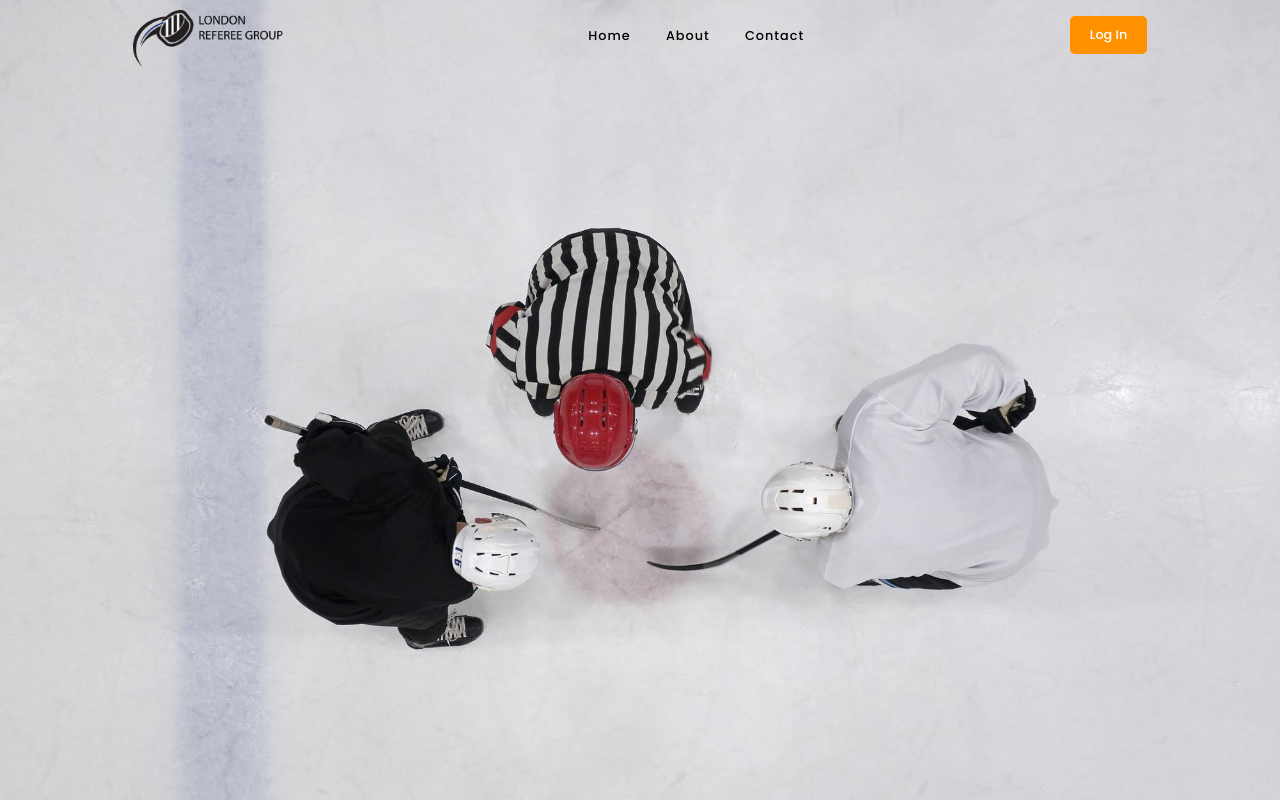
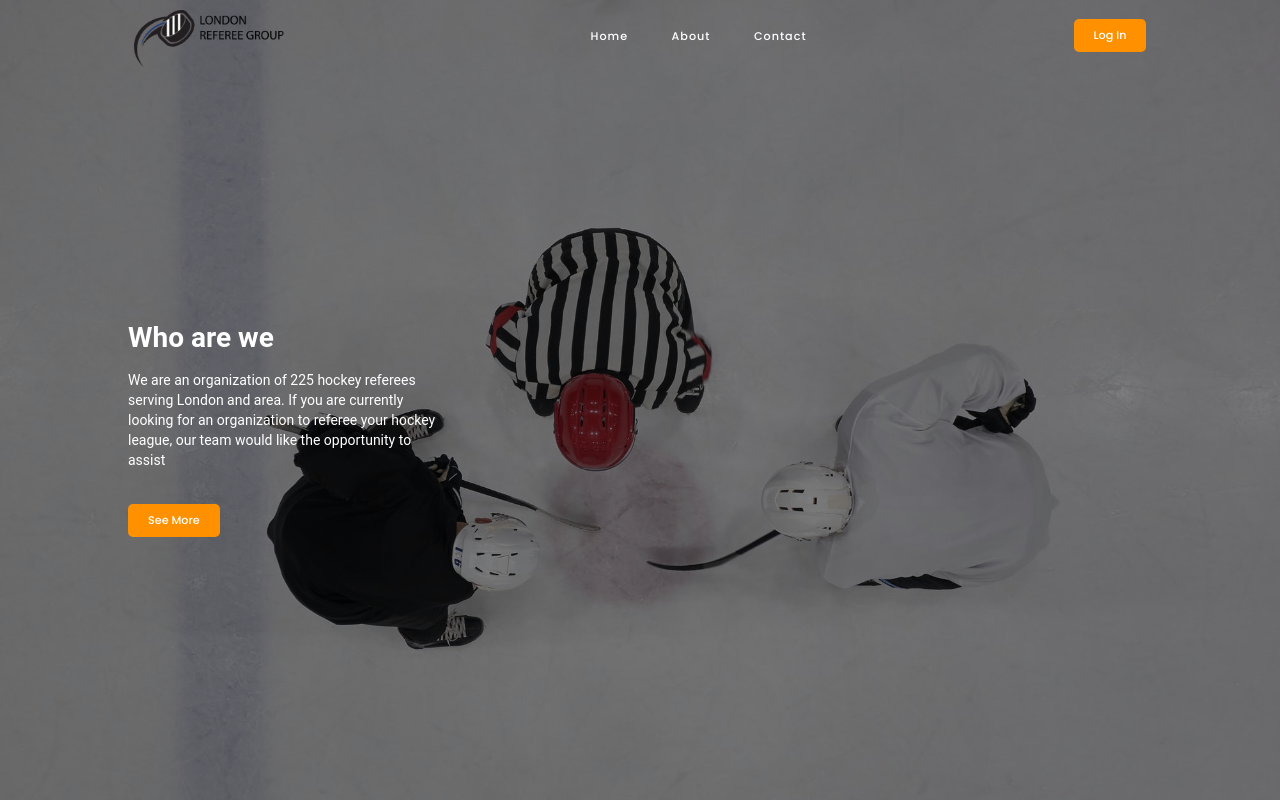
Before and after one commit to Deep-dsp/London-Referee-Group, a PHP site: page / in a window 1280 px wide. Run offline with PHP 8.4, Linux system fonts and the light colour scheme.

Commit message:
homeOnWayy

```diff
--- a/assets/sass/main.scss
+++ b/assets/sass/main.scss
@@ -6,3 +6,11 @@ body{
     padding: 0;
     box-sizing: border-box;
 }
+
+.ham-burger i{
+    color: #fff;
+}
+
+.ham-burger{
+    display: none;
+}
--- a/assets/sass/modules/_navbar.scss
+++ b/assets/sass/modules/_navbar.scss
@@ -1,10 +1,11 @@
 header{
     width: 100%;
     height: 100vh;
-    background: url('/public/images/home-hero.jpg') no-repeat;
-    background-color: rgba(0, 0, 0, 0.5);
+    background-image: linear-gradient(rgba(0,0,0,0.5), rgba(0,0,0,0.5)), url('/public/images/home-hero.jpg');
     background-size: cover;
     object-fit: contain;
+
+    position: relative;
 }
 
 .hero-home{
@@ -40,7 +41,7 @@ nav
             font-size: 0.8rem;
             font-weight: 500;
             letter-spacing: 1px;
-            color: #000;
+            color: #fff;
         }
 
         li a:hover{
@@ -63,3 +64,29 @@ nav
     font-weight: 500;
     border-radius: 5px;
 }
+
+.log-button button:hover{
+    cursor: pointer;
+    background-color: #ffb95d;
+}
+
+// Header
+
+.who-are-we{
+
+    width: 24%;
+
+    display: flex;
+    flex-direction: column;
+    justify-content: center;
+    position: absolute;
+    top: 40%;
+    left: 10%;
+
+
+    h1,p{
+        color: #fff;
+        font-family: 'Roboto', sans-serif;
+    }
+
+}
--- a/index.html
+++ b/index.html
@@ -4,6 +4,7 @@
     <meta charset="UTF-8">
     <meta http-equiv="X-UA-Compatible" content="IE=edge">
     <meta name="viewport" content="width=device-width, initial-scale=1.0">
+    <link rel="stylesheet" href="https://cdnjs.cloudflare.com/ajax/libs/semantic-ui/2.4.1/semantic.min.css" integrity="sha512-8bHTC73gkZ7rZ7vpqUQThUDhqcNFyYi2xgDgPDHc+GXVGHXq+xPjynxIopALmOPqzo9JZj0k6OqqewdGO3EsrQ==" crossorigin="anonymous" />
     <link rel="stylesheet" href="public/css/main.css">
     <title>Homepage | LRG</title>
 </head>
@@ -24,6 +25,18 @@
                 <div class="log-button">
                     <button>Log In</button>
                 </div>
+                <div class="ham-burger">
+                    <i class="bars icon"></i>
+                </div>
+            </div>
+            <div class="who-are-we">
+                <h1>Who are we</h1>
+                <p>We are an organization of 225 hockey referees serving London and area.
+                If you are currently looking for an organization to referee your hockey league,
+                our team would like the opportunity to assist</p><br>
+                <div class="log-button">
+                    <button>See More</button>
+                </div>
             </div>
         </header>
     </main>
--- a/public/css/main.css
+++ b/public/css/main.css
@@ -1 +1 @@
-@import"https://fonts.googleapis.com/css2?family=Poppins:wght@400;500;600&display=swap";header{width:100%;height:100vh;background:url("/public/images/home-hero.jpg") no-repeat;background-color:rgba(0,0,0,.5);background-size:cover;object-fit:contain}.hero-home{display:flex;align-items:center;justify-content:space-around;margin:auto;width:100%}.logo img{padding-top:10px;width:150px;height:auto}nav{width:20%}nav ul{list-style:none;display:flex;justify-content:space-between}nav ul li a{text-decoration:none;font-family:"Poppins",sans-serif;font-size:.8rem;font-weight:500;letter-spacing:1px;color:#000}nav ul li a:hover{color:#ff9100}.log-button button{background-color:#ff9100;border:none;color:#fff;padding:10px 20px;text-align:center;text-decoration:none;display:inline-block;font-family:"Poppins",sans-serif;font-size:.8rem;font-weight:500;border-radius:5px}body{margin:0;padding:0;box-sizing:border-box}/*# sourceMappingURL=main.css.map */
+@import"https://fonts.googleapis.com/css2?family=Poppins:wght@400;500;600&display=swap";header{width:100%;height:100vh;background-image:linear-gradient(rgba(0, 0, 0, 0.5), rgba(0, 0, 0, 0.5)),url("/public/images/home-hero.jpg");background-size:cover;object-fit:contain;position:relative}.hero-home{display:flex;align-items:center;justify-content:space-around;margin:auto;width:100%}.logo img{padding-top:10px;width:150px;height:auto}nav{width:20%}nav ul{list-style:none;display:flex;justify-content:space-between}nav ul li a{text-decoration:none;font-family:"Poppins",sans-serif;font-size:.8rem;font-weight:500;letter-spacing:1px;color:#fff}nav ul li a:hover{color:#ff9100}.log-button button{background-color:#ff9100;border:none;color:#fff;padding:10px 20px;text-align:center;text-decoration:none;display:inline-block;font-family:"Poppins",sans-serif;font-size:.8rem;font-weight:500;border-radius:5px}.log-button button:hover{cursor:pointer;background-color:#ffb95d}.who-are-we{width:24%;display:flex;flex-direction:column;justify-content:center;position:absolute;top:40%;left:10%}.who-are-we h1,.who-are-we p{color:#fff;font-family:"Roboto",sans-serif}body{margin:0;padding:0;box-sizing:border-box}.ham-burger i{color:#fff}.ham-burger{display:none}/*# sourceMappingURL=main.css.map */
```
Also changed, not shown: 1 other file.
